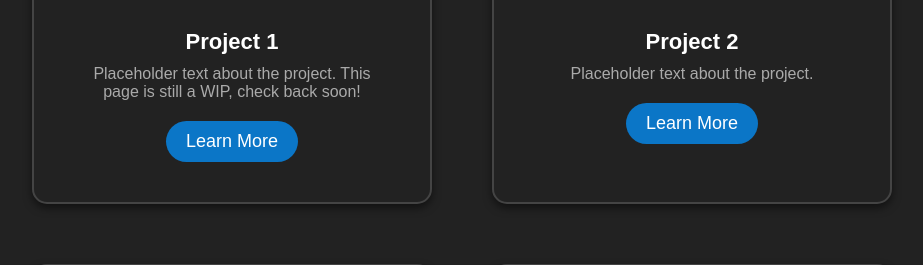
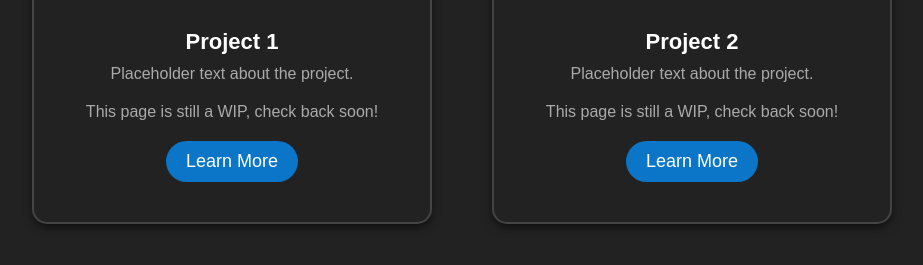
Before and after one commit to VaeluxV/Vaelux.com, a PHP site: page /projects in a window 1280 px wide. Shown: the part 809-1074 px from the top of the page, without its empty margins (178-1101 px from the left). Run offline with PHP 8.4, Linux system fonts and the light colour scheme.

Commit message:
Update projects page to include clear WIP message

```diff
--- a/projects/index.php
+++ b/projects/index.php
@@ -40,7 +40,8 @@
                 <img src="/images/irl_trains/ultra_low_res/02_NMBS-SNCB-HLE18-M6-1860.jpg" alt="Project 1">
                 <div class="project-card-content">
                     <h3>Project 1</h3>
-                    <p>Placeholder text about the project. This page is still a WIP, check back soon!</p>
+                    <p>Placeholder text about the project.</p>
+                    <p>This page is still a WIP, check back soon!</p>
                     <a href="#" class="cta-button">Learn More</a>
                 </div>
             </div>
@@ -49,6 +50,7 @@
                 <div class="project-card-content">
                     <h3>Project 2</h3>
                     <p>Placeholder text about the project.</p>
+                    <p>This page is still a WIP, check back soon!</p>
                     <a href="#" class="cta-button">Learn More</a>
                 </div>
             </div>
@@ -57,6 +59,7 @@
                 <div class="project-card-content">
                     <h3>Project 3</h3>
                     <p>Placeholder text about the project.</p>
+                    <p>This page is still a WIP, check back soon!</p>
                     <a href="#" class="cta-button">Learn More</a>
                 </div>
             </div>
@@ -65,6 +68,7 @@
                 <div class="project-card-content">
                     <h3>Project 4</h3>
                     <p>Placeholder text about the project.</p>
+                    <p>This page is still a WIP, check back soon!</p>
                     <a href="#" class="cta-button">Learn More</a>
                 </div>
             </div>
@@ -73,6 +77,7 @@
                 <div class="project-card-content">
                     <h3>Project 5</h3>
                     <p>Placeholder text about the project.</p>
+                    <p>This page is still a WIP, check back soon!</p>
                     <a href="#" class="cta-button">Learn More</a>
                 </div>
             </div>
@@ -81,6 +86,7 @@
                 <div class="project-card-content">
                     <h3>Project 6</h3>
                     <p>Placeholder text about the project.</p>
+                    <p>This page is still a WIP, check back soon!</p>
                     <a href="#" class="cta-button">Learn More</a>
                 </div>
             </div>
@@ -89,6 +95,7 @@
                 <div class="project-card-content">
                     <h3>Project 7</h3>
                     <p>Placeholder text about the project.</p>
+                    <p>This page is still a WIP, check back soon!</p>
                     <a href="#" class="cta-button">Learn More</a>
                 </div>
             </div>
```
